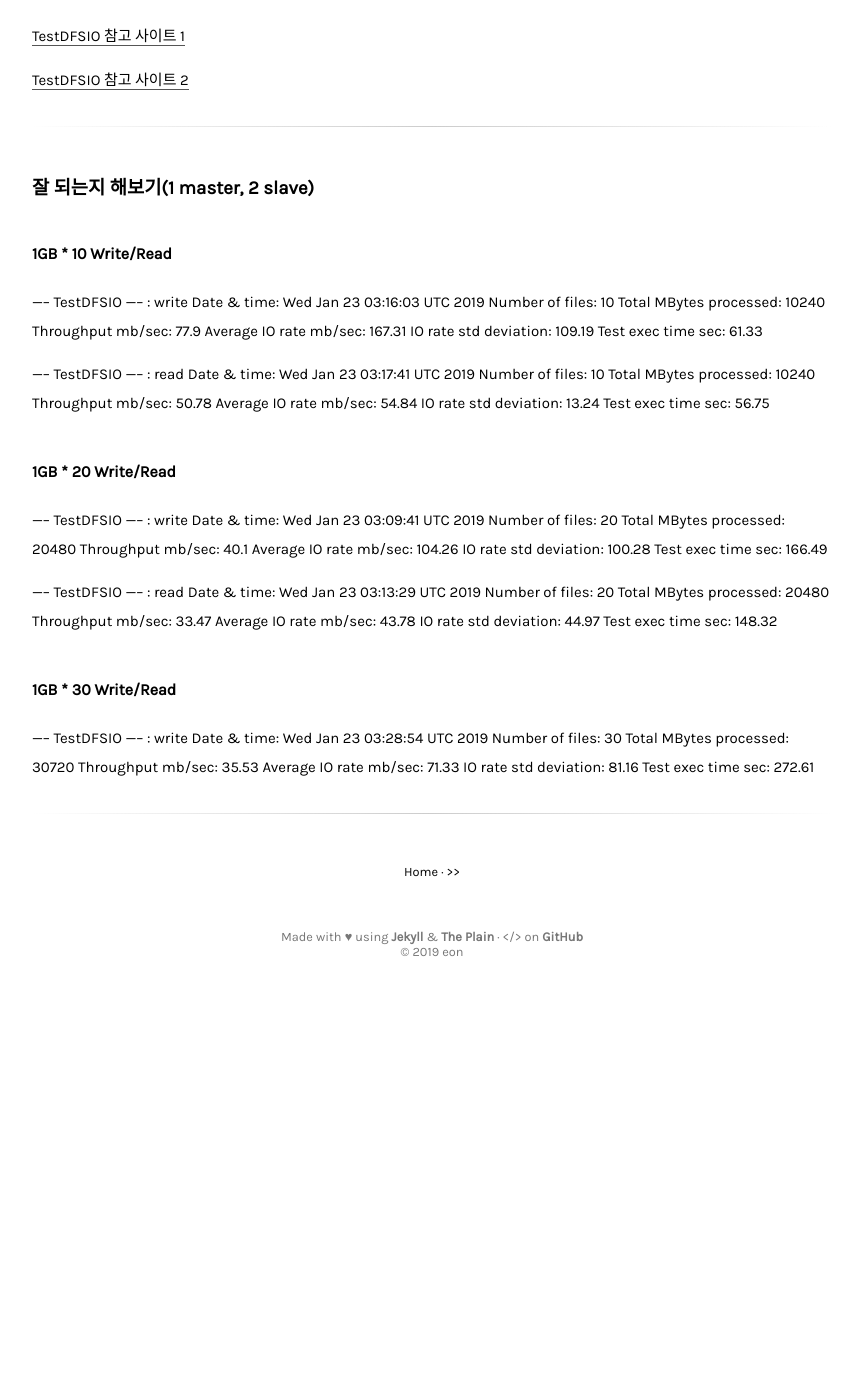
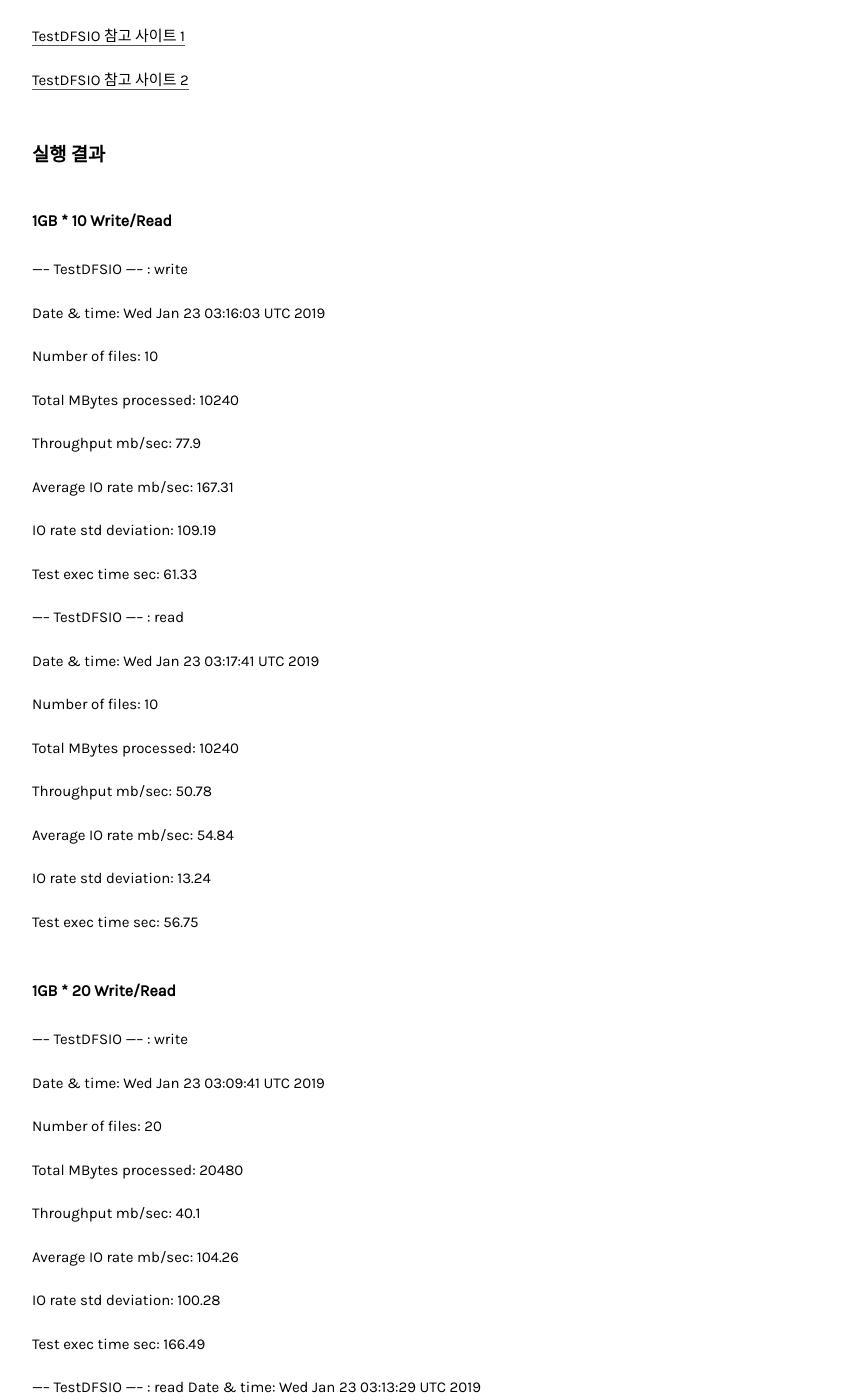
Before and after one commit to orslow/orslow.github.io, a Jekyll site: the page built from _posts/2019-01-18-hadoop-commands-history.md, in a window 1280 px wide and 1400 px high, scrolled down 1330 px. Shown: the whole window, without its empty margins (208-1068 px from the left). Built offline with Jekyll 4.4.1, drawn with Linux system fonts in a browser that asks for light colours; before the commit the page ends 2324 px from its top, so only the background shows below that; some of the changed text lies outside the part shown.

Commit message:
newline add

```diff
--- a/_posts/2019-01-18-hadoop-commands-history.md
+++ b/_posts/2019-01-18-hadoop-commands-history.md
@@ -54,63 +54,112 @@ hadoop jar /usr/local/hadoop-3.1.1/share/hadoop/mapreduce/hadoop-*examples*.jar
 
 [TestDFSIO 참고 사이트 2](https://community.pivotal.io/s/article/Running-DFSIO-MapReduce-benchmark-test){:target="_blank"}
 
-<div class="divider"></div>
 
-
-### 잘 되는지 해보기(1 master, 2 slave)
+### 실행 결과
 
 
 #### 1GB * 10 Write/Read
 
 ----- TestDFSIO ----- : write
+
 Date & time: Wed Jan 23 03:16:03 UTC 2019
+
 Number of files: 10
+
 Total MBytes processed: 10240
+
 Throughput mb/sec: 77.9
+
 Average IO rate mb/sec: 167.31
+
 IO rate std deviation: 109.19
+
 Test exec time sec: 61.33
 
 ----- TestDFSIO ----- : read
+
 Date & time: Wed Jan 23 03:17:41 UTC 2019
+
 Number of files: 10
+
 Total MBytes processed: 10240
+
 Throughput mb/sec: 50.78
+
 Average IO rate mb/sec: 54.84
+
 IO rate std deviation: 13.24
+
 Test exec time sec: 56.75
 
 
 #### 1GB * 20 Write/Read
 
 ----- TestDFSIO ----- : write
+
 Date & time: Wed Jan 23 03:09:41 UTC 2019
+
 Number of files: 20
+
 Total MBytes processed: 20480
+
 Throughput mb/sec: 40.1
+
 Average IO rate mb/sec: 104.26
+
 IO rate std deviation: 100.28
+
 Test exec time sec: 166.49
 
 ----- TestDFSIO ----- : read
 Date & time: Wed Jan 23 03:13:29 UTC 2019
+
 Number of files: 20
+
 Total MBytes processed: 20480
+
 Throughput mb/sec: 33.47
+
 Average IO rate mb/sec: 43.78
+
 IO rate std deviation: 44.97
+
 Test exec time sec: 148.32
 
 
 #### 1GB * 30 Write/Read
 
 ----- TestDFSIO ----- : write
+
 Date & time: Wed Jan 23 03:28:54 UTC 2019
+
 Number of files: 30
+
 Total MBytes processed: 30720
+
 Throughput mb/sec: 35.53
+
 Average IO rate mb/sec: 71.33
+
 IO rate std deviation: 81.16
+
 Test exec time sec: 272.61
 
+
+----- TestDFSIO ----- : read
+
+Date & time: Wed Jan 23 03:33:29 UTC 2019
+
+Number of files: 30
+
+Total MBytes processed: 30720
+
+Throughput mb/sec: 35.22
+
+Average IO rate mb/sec: 39.11
+
+IO rate std deviation: 11.53
+
+Test exec time sec: 215.79
+
 <div class="divider"></div>
```
